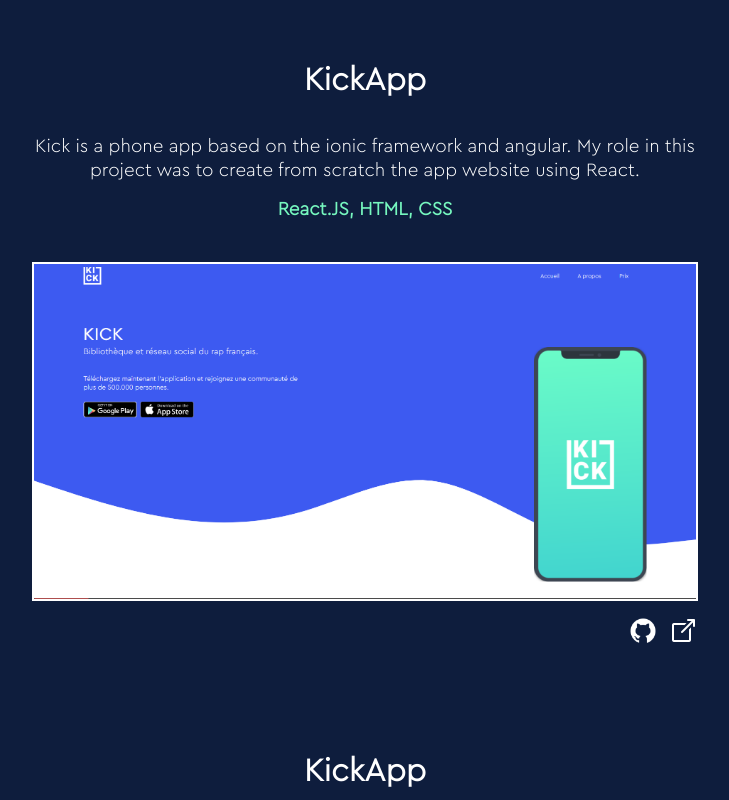
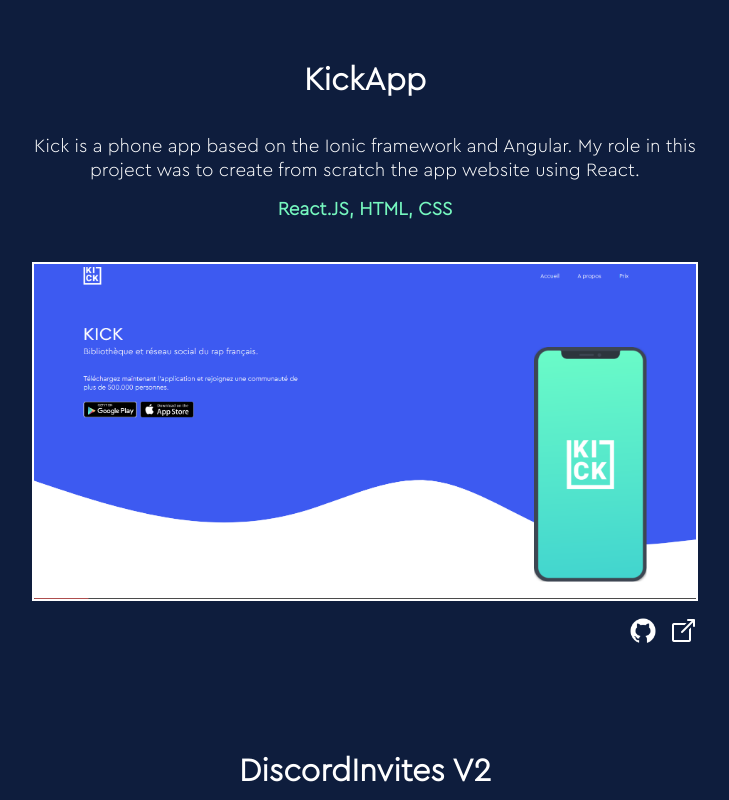
Before and after one commit to nextrie/Portfolio-React, a React (Create React App) app: page / in a window 1280 px wide. Shown: the part 1700-2500 px from the top of the page, without its empty margins (275-1004 px from the left). Built offline with nearby package versions, Linux system fonts and the light colour scheme.

Commit message:
adding project

```diff
--- a/src/Components/Projects/Projects.js
+++ b/src/Components/Projects/Projects.js
@@ -9,6 +9,7 @@
 
 //Images
 import Kick from "../../assets/images/kick.png";
+import DiscordInvites from "../../assets/images/discordinvitesv2.png";
 
 export default function Projects()
 {
@@ -18,7 +19,7 @@
             <div className="project">
                 <Project
                     title="KickApp"
-                    description="Kick is a phone app based on the ionic framework and angular. My role in this project was to create from scratch the app website using React."
+                    description="Kick is a phone app based on the Ionic framework and Angular. My role in this project was to create from scratch the app website using React."
                     tags={["React.JS,", "HTML,", "CSS"]}
                     img={Kick}
                     github={"https://github.com/nextrie/KickApp-Web"}
@@ -27,12 +28,12 @@
             </div>
             <div className="project">
                 <Project
-                    title="KickApp"
-                    description="Kick is a phone app based on the ionic framework and angular. My role in this project was to create from scratch the app website using React."
-                    tags={["React.JS,", "HTML,", "CSS"]}
-                    img={Kick}
-                    github={"https://github.com/nextrie/KickApp-Web"}
-                    website={"http://kickapp.fr"}
+                    title="DiscordInvites V2"
+                    description="DiscordInvites is a discord server advertising website. I was hired to rewrite from scratch the entire website front end using jQuery and native html, css. I do not have the permissions to make the source code public."
+                    tags={["jQuery,", "HTML,", "CSS"]}
+                    img={DiscordInvites}
+                    github={null}
+                    website={"https://discordinvites.net"}
                 />
             </div>
             <div className="project">
```
Also changed, not shown: src/assets/images/discordinvitesv2.png (added).
